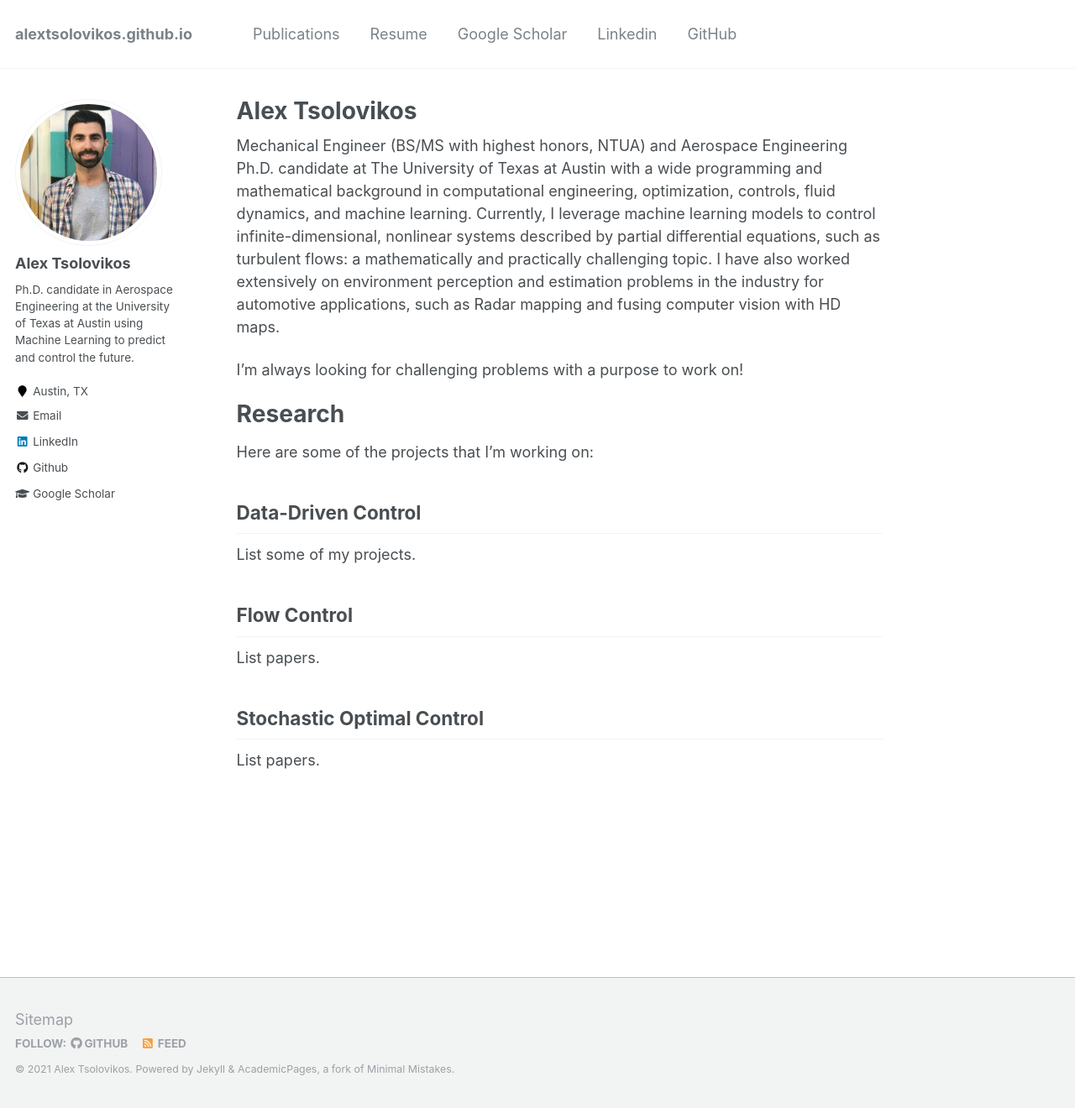
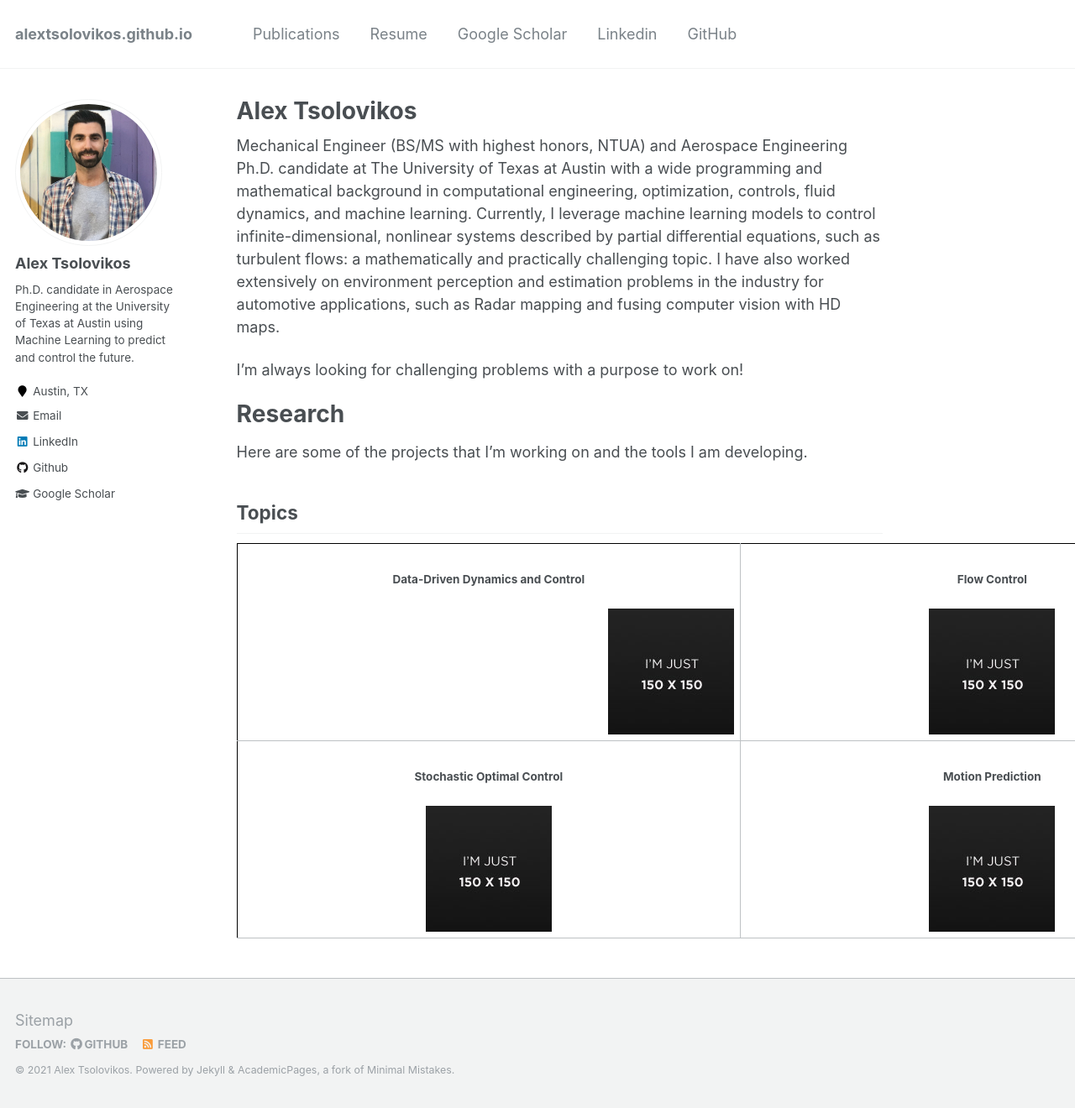
Before and after one commit to alextsolovikos/alextsolovikos.github.io, a Jekyll site: the page built from _pages/about.md, in a window 1280 px wide and 1320 px high. Shown: the whole window at 84% size. Built offline with Jekyll 4.4.1, drawn with Linux system fonts in a browser that asks for light colours.

Commit message:
Update about.md

```diff
--- a/_pages/about.md
+++ b/_pages/about.md
@@ -13,18 +13,30 @@
 I'm always looking for challenging problems with a purpose to work on!
 
 
-Research
-======
-Here are some of the projects that I'm working on:
+# Research
 
-Data-Driven Control
-------
-List some of my projects.
+Here are some of the projects that I'm working on and the tools I am developing.
 
-Flow Control
-------
-List papers.
+## Topics
 
-Stochastic Optimal Control
-------
-List papers.
+
+<table style="width: 1200px; height: 446px; margin-left: auto; margin-right: auto; border: 1px solid black;">
+<tbody>
+<tr>
+<td style="width: 600px; text-align: center;">
+<h3>Data-Driven Dynamics and Control</h3>
+<br /><img src="https://alextsolovikos.github.io/images/image-alignment-150x150.jpg" alt="Data-Driven Dynamics and Control" width="150" height="150" style="float:right"/></td>
+<td style="width: 600px; text-align: center;">
+<h3>Flow Control</h3>
+<br /><img src="https://alextsolovikos.github.io/images/image-alignment-150x150.jpg" alt="Flow Control" width="150" height="150" /></td>
+</tr>
+<tr>
+<td style="width: 600px; text-align: center;">
+<h3>Stochastic Optimal Control</h3>
+<br /><img src="https://alextsolovikos.github.io/images/image-alignment-150x150.jpg" alt="Stochastic Optimal Control" width="150" height="150" /></td>
+<td style="width: 600px; text-align: center;">
+<h3>Motion Prediction</h3>
+<br /><img src="https://alextsolovikos.github.io/images/image-alignment-150x150.jpg" alt="Motion Prediction" width="150" height="150" /></td>
+</tr>
+</tbody>
+</table>
```
